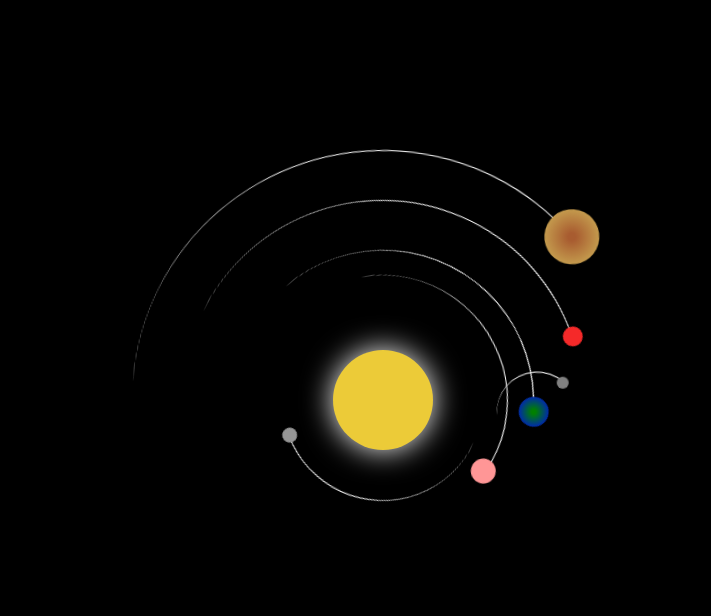
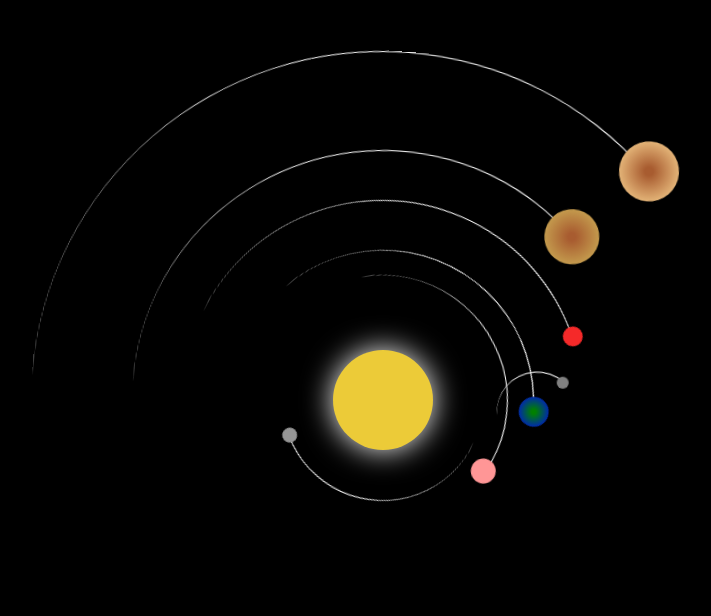
Before and after one commit to ErenYeager-123/solar, a plain HTML site: page index.html in a window 1280 px wide. Shown: the whole page, without its empty margins (257-968 px from the left). Drawn offline with Linux system fonts and the light colour scheme.

Commit message:
add saturn

```diff
--- a/index.html
+++ b/index.html
@@ -34,6 +34,10 @@
 
         <div class="jupiter" data-name="Jupiter">
             <div class="planet-core"></div>
+
+        <div class="saturn" data-name="Saturn">
+            <div class="planet-core"></div>
+            <div class="ring"></div>
     </div>
 
     <script src="script.js"></script>
--- a/script.js
+++ b/script.js
@@ -1,5 +1,5 @@
 document.addEventListener("DOMContentLoaded", () => {
-    const planets = document.querySelectorAll(".sun, .mercury, .venus, .earth, .moon, .mars, .jupiter");
+    const planets = document.querySelectorAll(".sun, .mercury, .venus, .earth, .moon, .mars, .jupiter, .saturn");
 
     planets.forEach((planet) => {
         const core = planet.querySelector(".planet-core"); // Lõi hành tinh
--- a/style.css
+++ b/style.css
@@ -27,7 +27,7 @@ body {
 }
 
 /* Quỹ đạo */
-.earth, .moon, .mars, .mercury, .venus, .jupiter {
+.earth, .moon, .mars, .mercury, .venus, .jupiter, .saturn {
     position: absolute;
     border-style: solid;
     border-color: white transparent transparent transparent;
@@ -89,6 +89,14 @@ body {
     width: 50em;
     height: 50em;
     animation: orbit 433.2s linear infinite;
+}
+
+.saturn {
+    top: -10em;
+    right: -10em;
+    width: 70em;
+    height: 70em;
+    animation: orbit 10759.2s linear infinite;
 }
 
 /* Cốt lõi hành tinh (thay cho ::before) */
@@ -155,6 +163,15 @@ body {
     background-image: radial-gradient(circle, rgb(168, 92, 48) 10%, transparent 100%);
 }
 
+.saturn .planet-core {
+    top: 7em;
+    right: 7em;
+    width: 6em;
+    height: 6em;
+    background-color: rgb(255, 221, 153);
+    background-image: radial-gradient(circle, rgb(168, 92, 48) 10%, transparent 100%);
+}
+
 /* Tên hành tinh */
 .planet-name {
     position: absolute;
```
